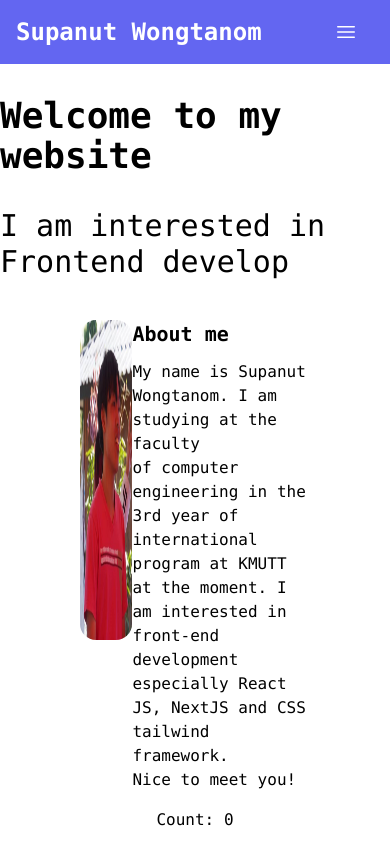
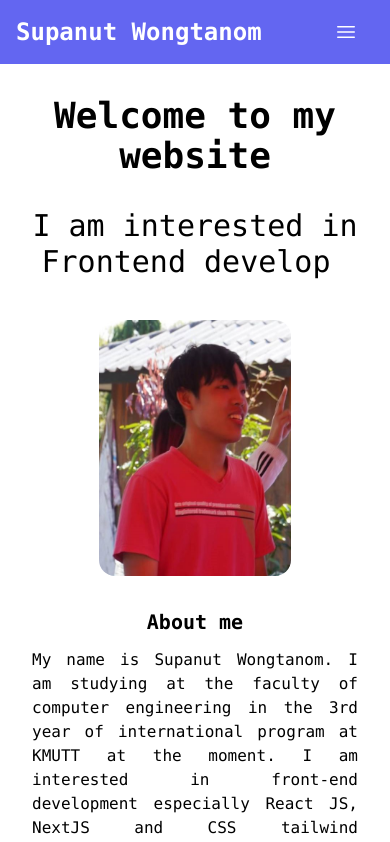
Before and after one commit to tong788/My-website, a React (Vite) app: page / in a window 390 px wide. Shown: the top 842 px of the page. Built offline with nearby package versions, Linux system fonts and the light colour scheme.

Commit message:
responsive home page

```diff
--- a/src/components/HeroHome.jsx
+++ b/src/components/HeroHome.jsx
@@ -20,11 +20,11 @@ const HeroHome = () => {
 
   return (
     <div className="font-mono">
-        <p className="flex justify-center font-bold pt-8 text-4xl">
+      <p className="text-center font-bold pt-8 text-4xl">
         Welcome to my website
       </p>
 
-        <div className="flex justify-center pt-8 text-4xl">
+      <div className="text-center pt-8 text-4xl">
         <TypeAnimation
           className="inline-block text-3xl"
           sequence={[
@@ -43,21 +43,22 @@ const HeroHome = () => {
           repeat={Infinity}
         />
       </div>
-        <div className="grid grid-col-2 pt-10">
-          <div className="col-start-1 ml-20">
+      <div className="md:grid grid-col-2 pt-10">
+        <div className="flex justify-center md:block md:col-start-1 md:ml-20">
           <img
-              className="rounded-2xl w-[16rem] h-[20rem]"
+            className="rounded-2xl w-[12rem] h-[16rem] md:w-[16rem] md:h-[20rem]"
             src={mypic}
             alt="my profile picture"
           />
         </div>
-          <div className="col-start-2 mr-20">
-            <p className="text-xl font-semibold pb-3">About me</p>
-            My name is Supanut Wongtanom. I am studying at the faculty <br />
-            of computer engineering in the 3rd year of international <br />
-            program at KMUTT at the moment. I am interested in front-end <br />
+        <div className="md:col-start-2 mx-8 md:mx-20 text-justify">
+          <p className="text-center md:text-start text-xl font-semibold mt-8 md:mt-0 pb-3">
+            About me
+          </p>
+          My name is Supanut Wongtanom. I am studying at the faculty
+          of computer engineering in the 3rd year of international
+          program at KMUTT at the moment. I am interested in front-end
           development especially React JS, NextJS and CSS tailwind framework.
-            <br />
           Nice to meet you!
         </div>
       </div>
```
Lines whose indentation alone changed are shown as unchanged.
